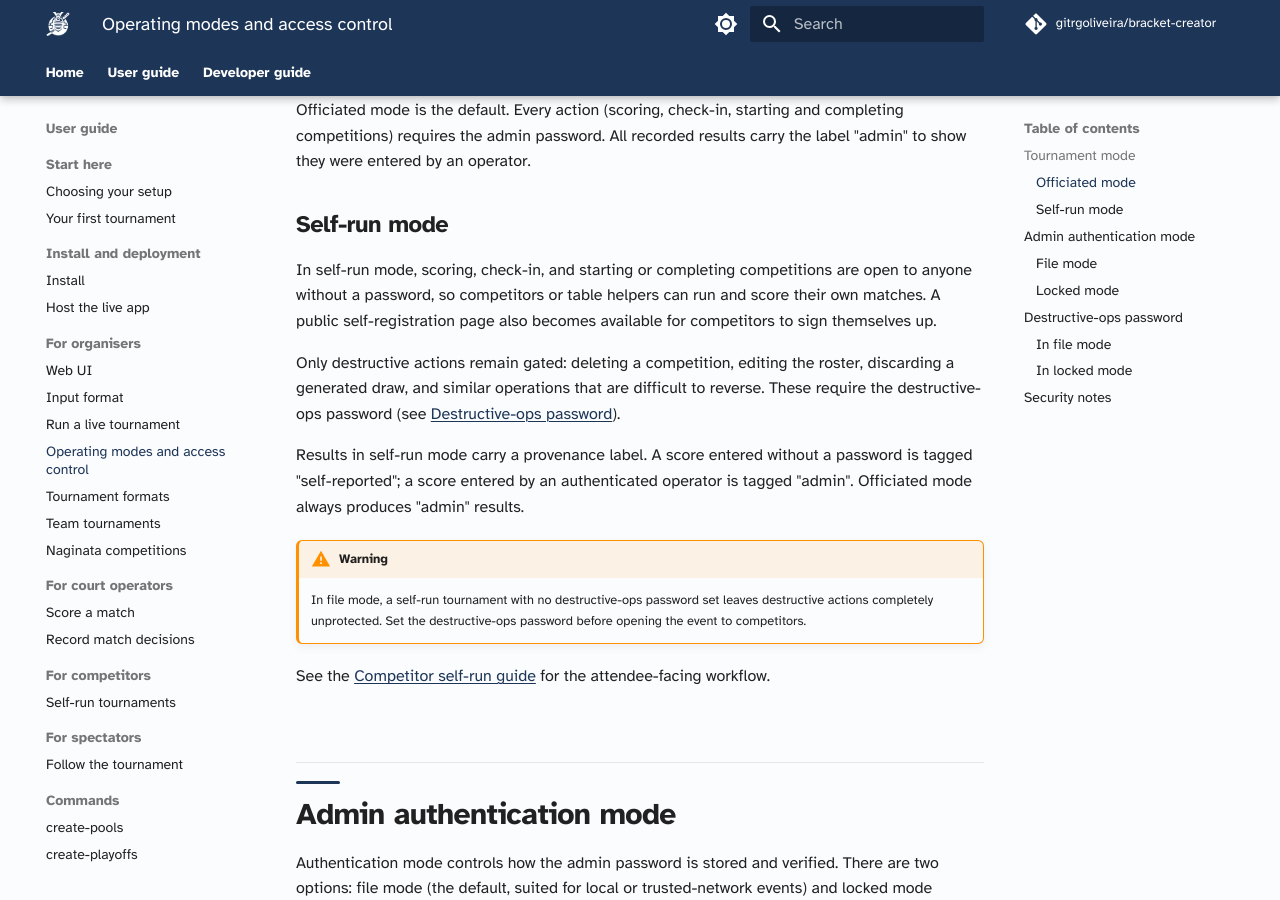
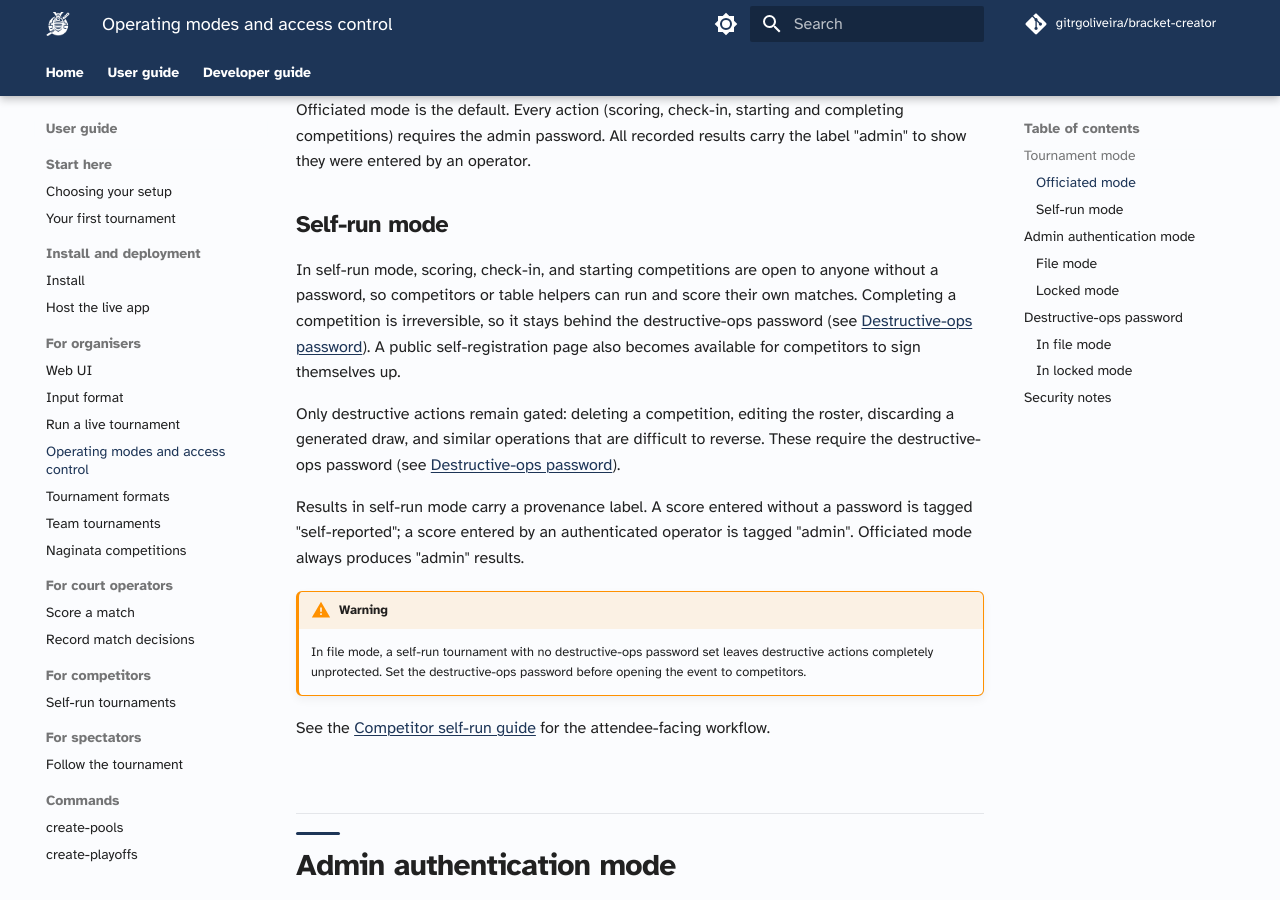
Before and after one commit to gitrgoliveira/bracket-creator, an MkDocs documentation site: the page built from docs/user-guide/organisers/operating-modes.md, in a window 1280 px wide and 900 px high, scrolled down 592 px. Built offline with MkDocs 1.6.1 and Material for MkDocs 9.7.7, drawn with Linux system fonts in a browser that asks for light colours; comment, search, counter and statistics services are not loaded; some of the changed text lies outside the part shown.

Commit message:
docs: fix tri-review round-2 findings (accuracy + consistency)
- operating-modes: completing a competition IS gated by the destructive-ops
  password (it is irreversible; matches the elevated-gated route). Add it to
  the gated list, drop "finishing" from the not-gated list, and correct the
  self-run description that wrongly listed completing as public.
- run-live results: broaden the lead so the "mixed still in pools" case no
  longer sits under a "when it finishes" premise; make the bullet active voice.
- run-live: align password terminology with operating-modes (admin password =
  main, destructive-ops password = second), replacing "tournament password".
- formats: Swiss round count is editable in competition settings any time
  before start, not only at creation.

Co-Authored-By: Claude Opus 4.8 <noreply@anthropic.com>

```diff
--- a/docs/user-guide/organisers/operating-modes.md
+++ b/docs/user-guide/organisers/operating-modes.md
@@ -12,7 +12,7 @@ Officiated mode is the default. Every action (scoring, check-in, starting and co
 
 ### Self-run mode
 
-In self-run mode, scoring, check-in, and starting or completing competitions are open to anyone without a password, so competitors or table helpers can run and score their own matches. A public self-registration page also becomes available for competitors to sign themselves up.
+In self-run mode, scoring, check-in, and starting competitions are open to anyone without a password, so competitors or table helpers can run and score their own matches. Completing a competition is irreversible, so it stays behind the destructive-ops password (see [Destructive-ops password](#destructive-ops-password)). A public self-registration page also becomes available for competitors to sign themselves up.
 
 Only destructive actions remain gated: deleting a competition, editing the roster, discarding a generated draw, and similar operations that are difficult to reverse. These require the destructive-ops password (see [Destructive-ops password](#destructive-ops-password)).
 
@@ -74,8 +74,9 @@ Actions gated by the destructive-ops password include:
 - Resetting manual overrides for a competition
 - Adding, editing, or replacing participants
 - Importing competitions
+- Completing a competition (completing is irreversible)
 
-The following are NOT gated by the destructive-ops password: scoring, match decisions, check-in, starting or finishing competitions, lineup management, or the `/reset` path.
+The following are NOT gated by the destructive-ops password: scoring, match decisions, check-in, starting a competition, lineup management, or the `/reset` path.
 
 The admin UI prompts for the destructive-ops password each time a gated action is requested. There is no cached session between prompts.
 
```
Also changed, not shown: docs/user-guide/organisers/formats.md (+1 -1 lines), docs/user-guide/organisers/run-live.md (+4 -4 lines).
